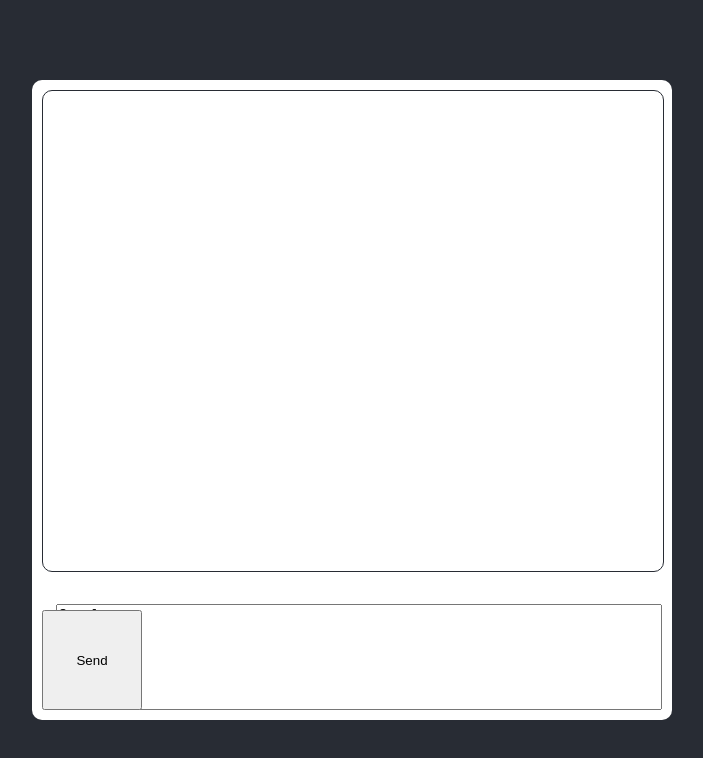
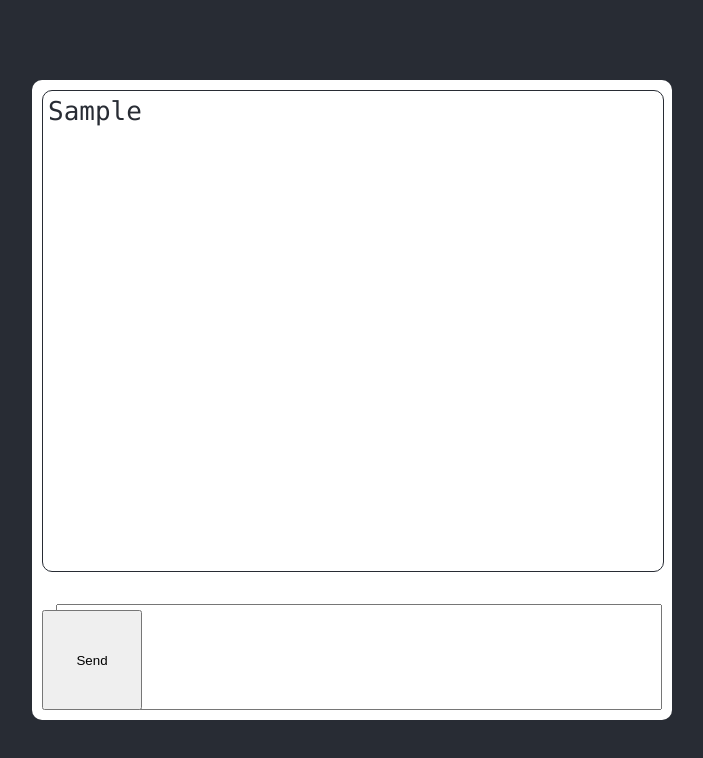
Before and after one commit to faelss/react-chat, a React (Create React App) app: page / in a window 1280 px wide. Both pictures are taken after typing "Sample" into the empty fields and a click on the button "Send". Shown: the top 758 px of the page, without its empty margins (288-991 px from the left). Built offline with nearby package versions, Linux system fonts and the light colour scheme.

Commit message:
Added handle messages function to clean the code

```diff
--- a/src/res/components/Chat.js
+++ b/src/res/components/Chat.js
@@ -6,18 +6,21 @@ function Chat(props) {
     const [message,setMessage] = useState('');
     const [messages,setMessages] = useState([]);
 
-    useEffect( () => {
-        console.log(messages);
-    });
+    function handleSetMessage(message) {
+        setMessages([...messages, message])
+        setMessage('');
+    }
 
     return (
         <div className="chat">
             <ChatMessages messages={messages} />
             <textarea type="text"
+                onKeyPress={ (e) => e.key === 'Enter' && handleSetMessage(message)}
+                value={message}
                 onChange={(e) => setMessage(e.target.value)}
             />
             <button type="button"
-                onClick={() => setMessages([...messages, message])}
+                onClick={() => handleSetMessage(message)}
             >Send</button>
         </div>
     );
--- a/src/res/components/ChatMessages.js
+++ b/src/res/components/ChatMessages.js
@@ -5,7 +5,11 @@ function ChatMessages(props) {
         <div className="chat-messages">
             {
                 props.messages.map(value => {
-                    //todo
+                    return (
+                        <div className="message">
+                            {value}
+                        </div>
+                    )
                 })
             }
         </div>
--- a/src/res/css/App.css
+++ b/src/res/css/App.css
@@ -52,8 +52,16 @@
   margin: 10px;
   width: calc(100% - 20px);
   height: 75%;
+  overflow: auto;
   border: 1px solid #282c34;
   border-radius: 10px;
+}
+
+.message {
+  color: #282c34;
+  display: flex;
+  font-family: "Lucida Console", Monaco, monospace;
+  padding: 5px;
 }
 
 @keyframes App-logo-spin {
```
